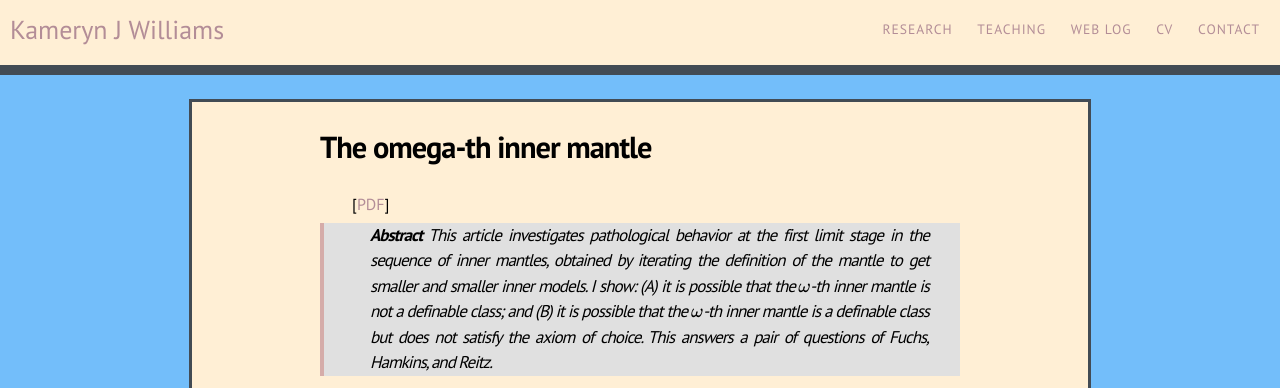
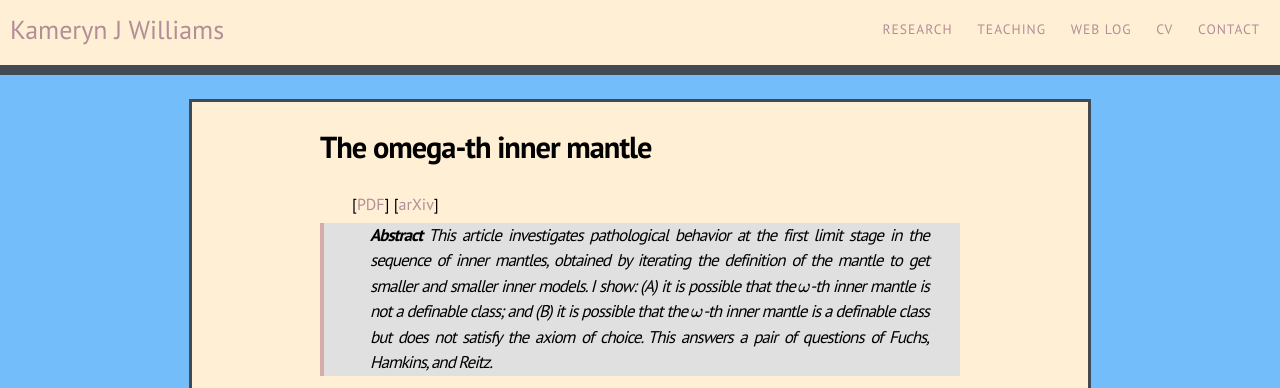
Before and after one commit to kamerynjw/kamerynjw.github.io, a Jekyll site: the page built from research/pubs/momega.md, in a window 1280 px wide. Shown: the top 388 px of the page. Built offline with Jekyll 4.4.1, drawn with Linux system fonts in a browser that asks for light colours; nearby versions of some CDN libraries; formulas are drawn with MathJax 3.

Commit message:
added arxiv link

```diff
--- a/research/pubs/momega.md
+++ b/research/pubs/momega.md
@@ -6,7 +6,7 @@
 excerpt: "This article investigates pathological behavior at the first limit stage in the sequence of inner mantles..."
 ---
 
-[[PDF]({{ page.url }}momega.pdf)]
+[[PDF]({{ page.url }}momega.pdf)]  [[arXiv](https://arxiv.org/abs/2106.07812)]
 
 > **Abstract** This article investigates pathological behavior at the first limit stage in the sequence of inner mantles, obtained by iterating the definition of the mantle to get smaller and smaller inner models. I show: (A) it is possible that the $\omega$-th inner mantle is not a definable class; and (B) it is possible that the $\omega$-th inner mantle is a definable class but does not satisfy the axiom of choice. This answers a pair of questions of Fuchs, Hamkins, and Reitz.
 
```
